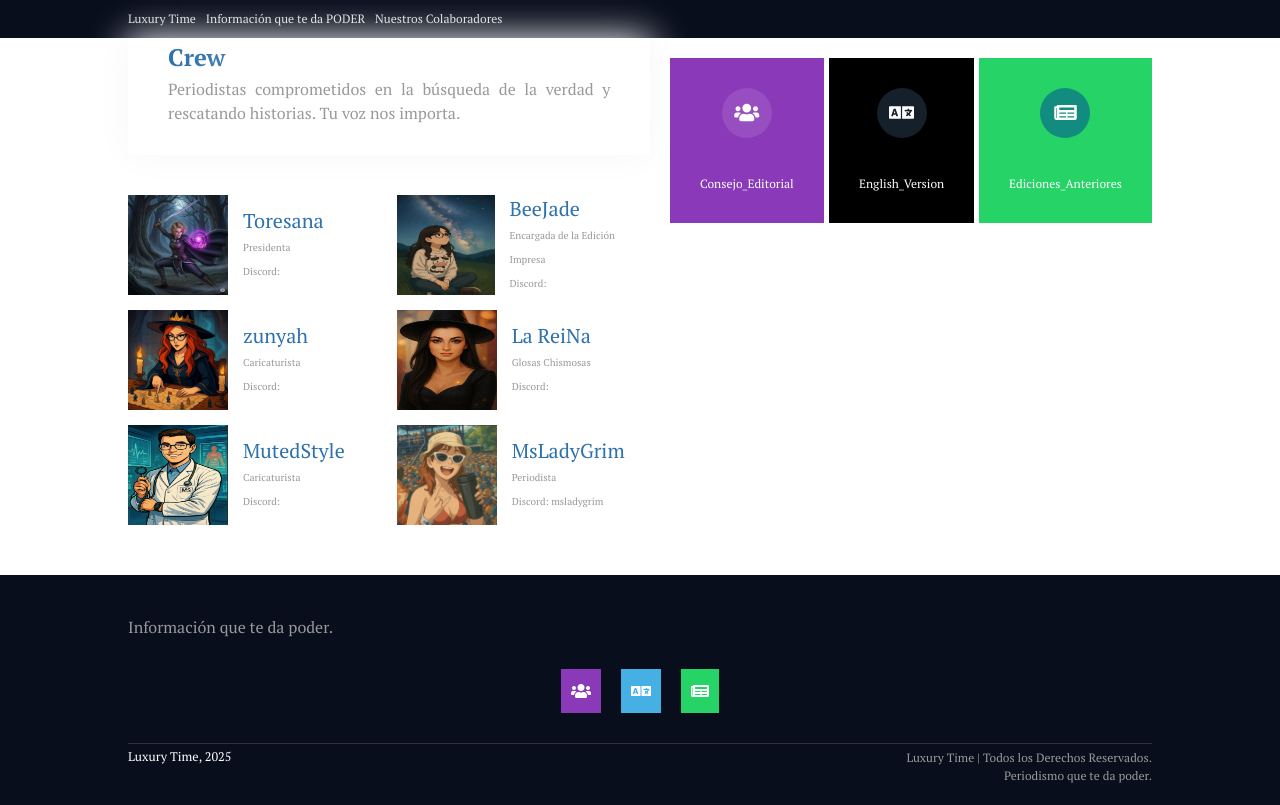
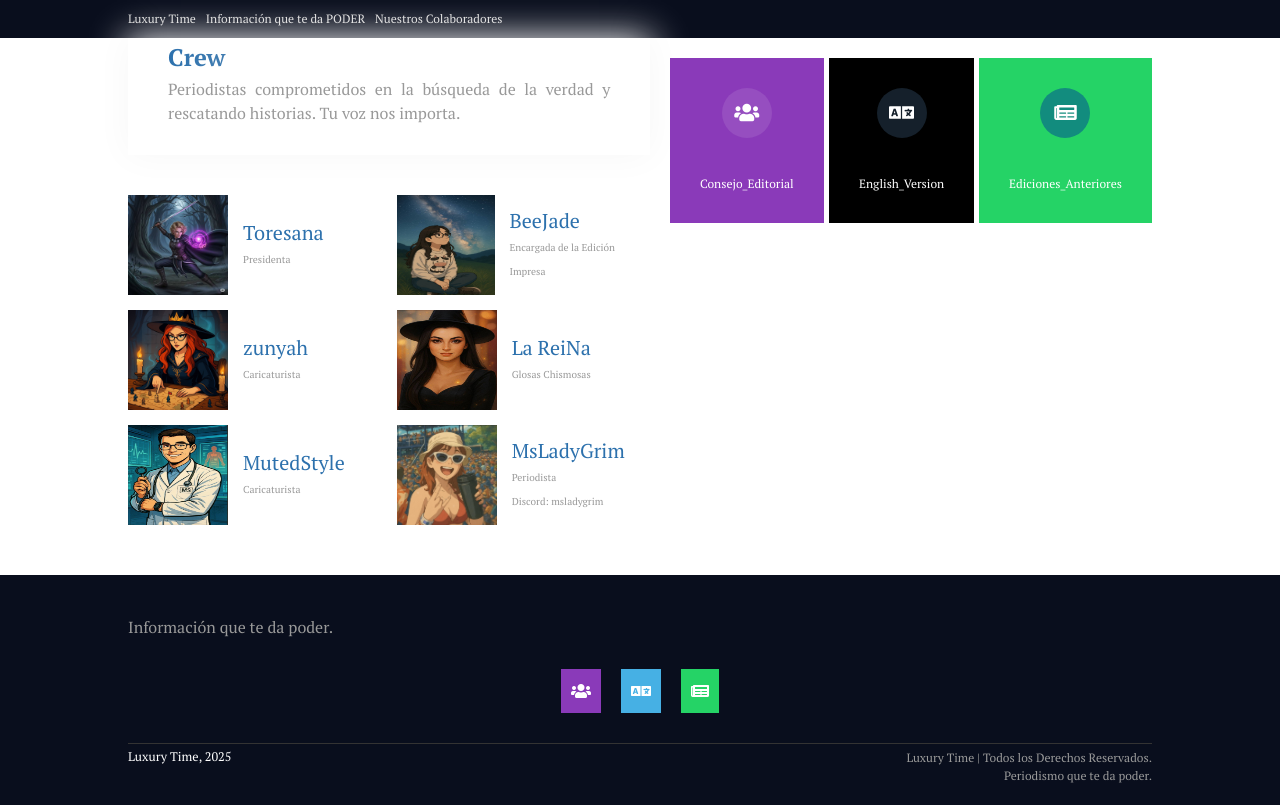
Before and after one commit to PressLuxuryTime/LuxuryTimeWebEs, a website: page personal.html in a window 1280 px wide. Drawn offline with Linux system fonts and the light colour scheme; a small style sheet from the web is missing.

Commit message:
Update personal.html

```diff
--- a/personal.html
+++ b/personal.html
@@ -87,7 +87,7 @@
                   <h2 class="widgets__titlePERSONAL">Toresana</h2>
                   <small class="widgets__author">Presidenta</small>
                   <br>
-                  <small class="widgets__author">Discord: </small>
+                  <small class="widgets__author"></small>
                 </div><!-- widgets__content -->
               </div> <!-- widgets -->
 
@@ -98,7 +98,7 @@
                   <h2 class="widgets__titlePERSONAL">BeeJade</h2>
                   <small class="widgets__author">Encargada de la Edición Impresa</small>
                   <br>
-                  <small class="widgets__author">Discord: </small>
+                  <small class="widgets__author"></small>
                 </div><!-- widgets__content -->
               </div> <!-- widgets -->
 
@@ -109,7 +109,7 @@
                   <h2 class="widgets__titlePERSONAL">zunyah</h2>
                   <small class="widgets__author">Caricaturista</small>
                   <br>
-                  <small class="widgets__author">Discord: </small>
+                  <small class="widgets__author"></small>
                 </div><!-- widgets__content -->
               </div> <!-- widgets -->
 
@@ -120,7 +120,7 @@
                   <h2 class="widgets__titlePERSONAL">La ReiNa</h2>
                   <small class="widgets__author">Glosas Chismosas</small>
                   <br>
-                  <small class="widgets__author">Discord: </small>
+                  <small class="widgets__author"></small>
                 </div><!-- widgets__content -->
               </div> <!-- widgets -->
 
@@ -131,7 +131,7 @@
                   <h2 class="widgets__titlePERSONAL">MutedStyle</h2>
                   <small class="widgets__author">Caricaturista</small>
                   <br>
-                  <small class="widgets__author">Discord: </small>
+                  <small class="widgets__author"></small>
                 </div><!-- widgets__content -->
               </div> <!-- widgets -->
 
```
